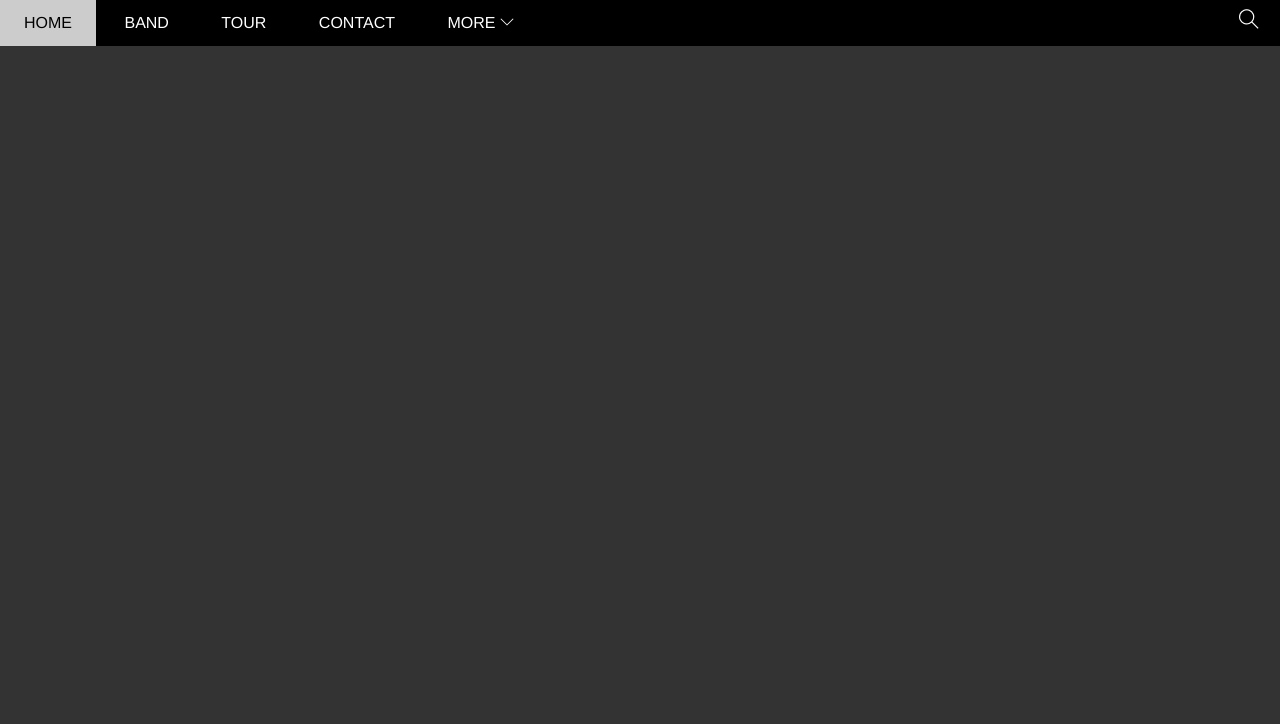
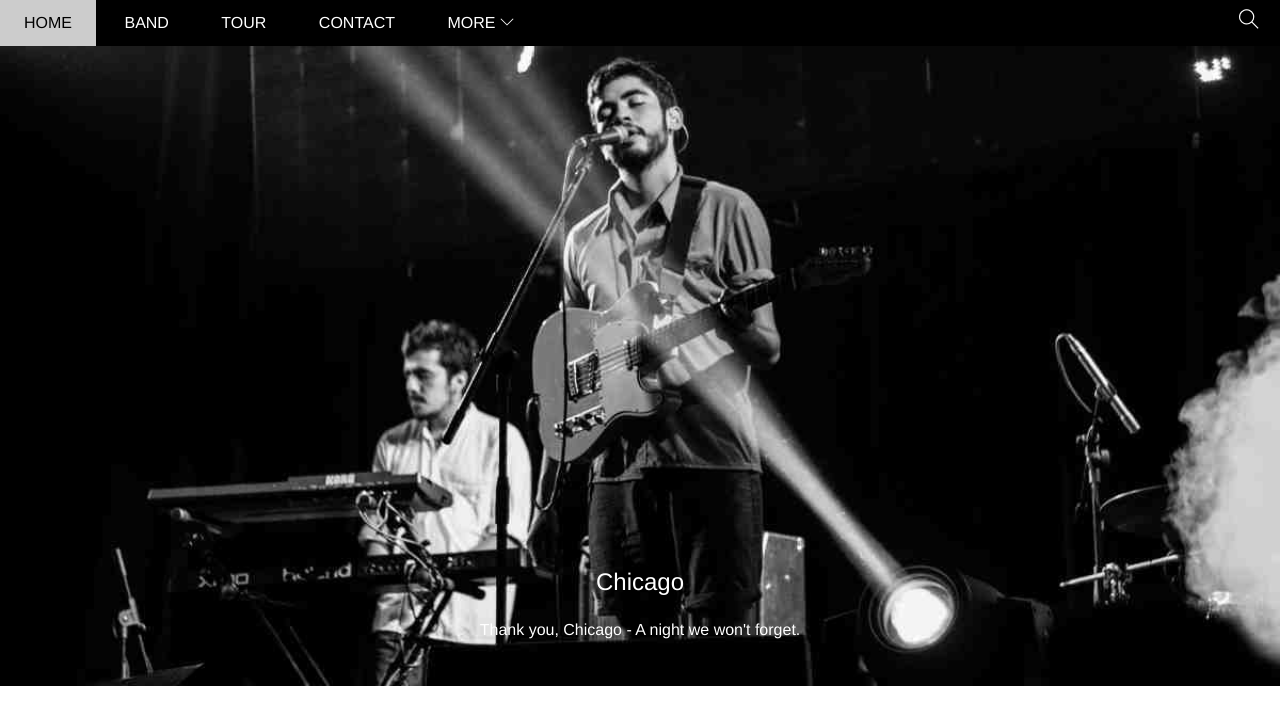
Before and after one commit to lehai051092/The-Band---W3Schools, a plain HTML site: page index.html in a window 1280 px wide. Shown: the top 724 px of the page. Drawn offline with Linux system fonts and the light colour scheme.

Commit message:
Slider CSS

```diff
--- a/assets/css/style.css
+++ b/assets/css/style.css
@@ -41,6 +41,7 @@ a {
     top: 0;
     left: 0;
     right: 0;
+    z-index: 5;
 }
 
 #header .search-btn {
@@ -114,9 +115,28 @@ a {
 }
 
 #slider {
-    background-color: #333333;
-    height: 1500px;
     margin-top: 46px;
+    padding-top: 50%;
+    background: url('../img/slider/chicago.jpg') top center / cover no-repeat;
+    position: relative;
+}
+
+#slider .text-content {
+    text-align: center;
+    color: #ffffff;
+    position: absolute;
+    bottom: 47px;
+    left: 50%;
+    transform: translate(-50%);
+}
+
+#slider .text-content h3 {
+    font-size: 24px;
+    font-weight: 500;
+}
+
+#slider .text-content p {
+    margin-top: 25px;
 }
 
 #conten {
--- a/index.html
+++ b/index.html
@@ -38,7 +38,10 @@
             <!--         End Search   -->
         </div>
         <div id="slider">
-
+            <div class="text-content">
+                <h3>Chicago</h3>
+                <p>Thank you, Chicago - A night we won't forget.</p>
+            </div>
         </div>
         <div id="content">
 
```
Also changed, not shown: assets/img/slider/chicago.jpg (added).
